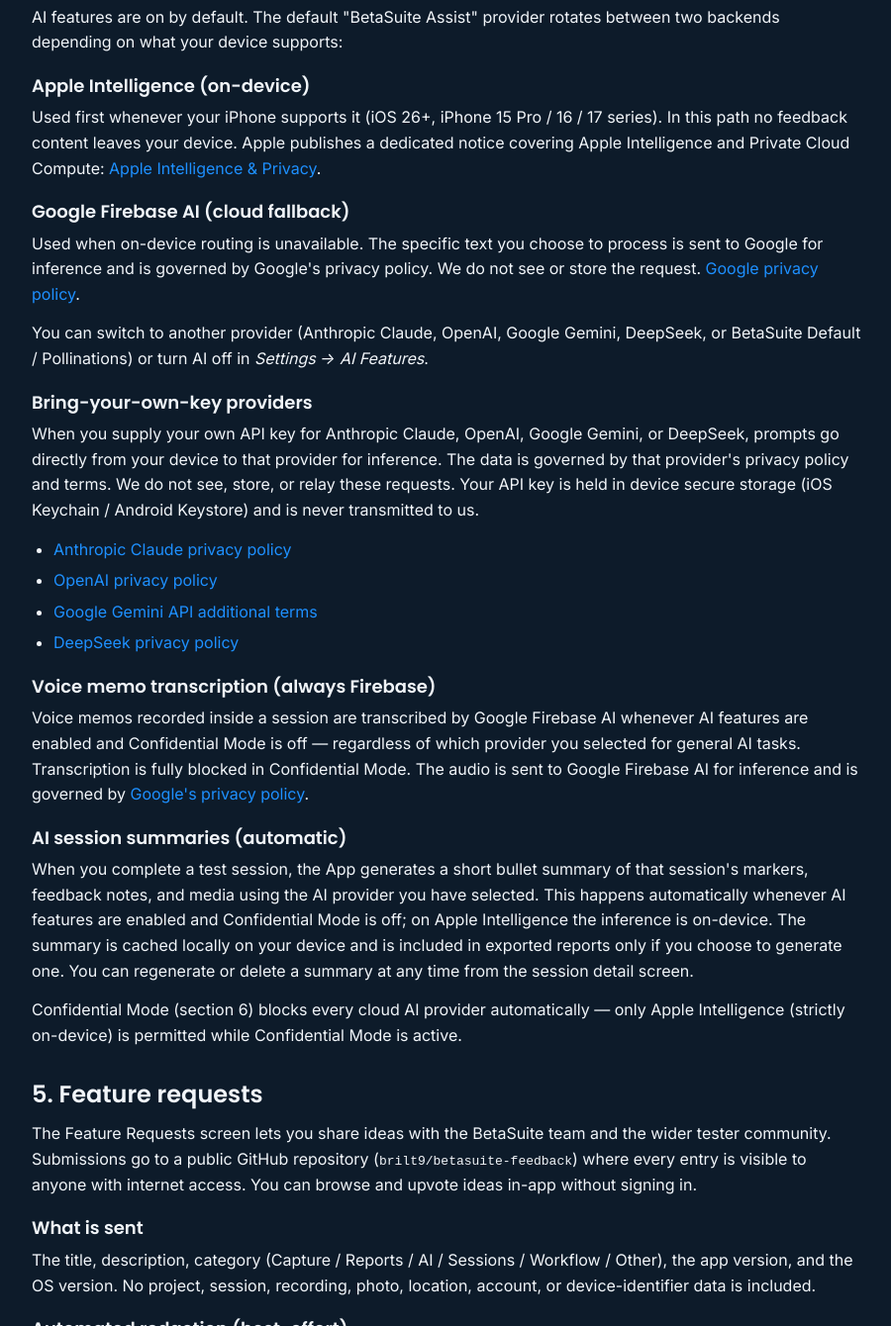
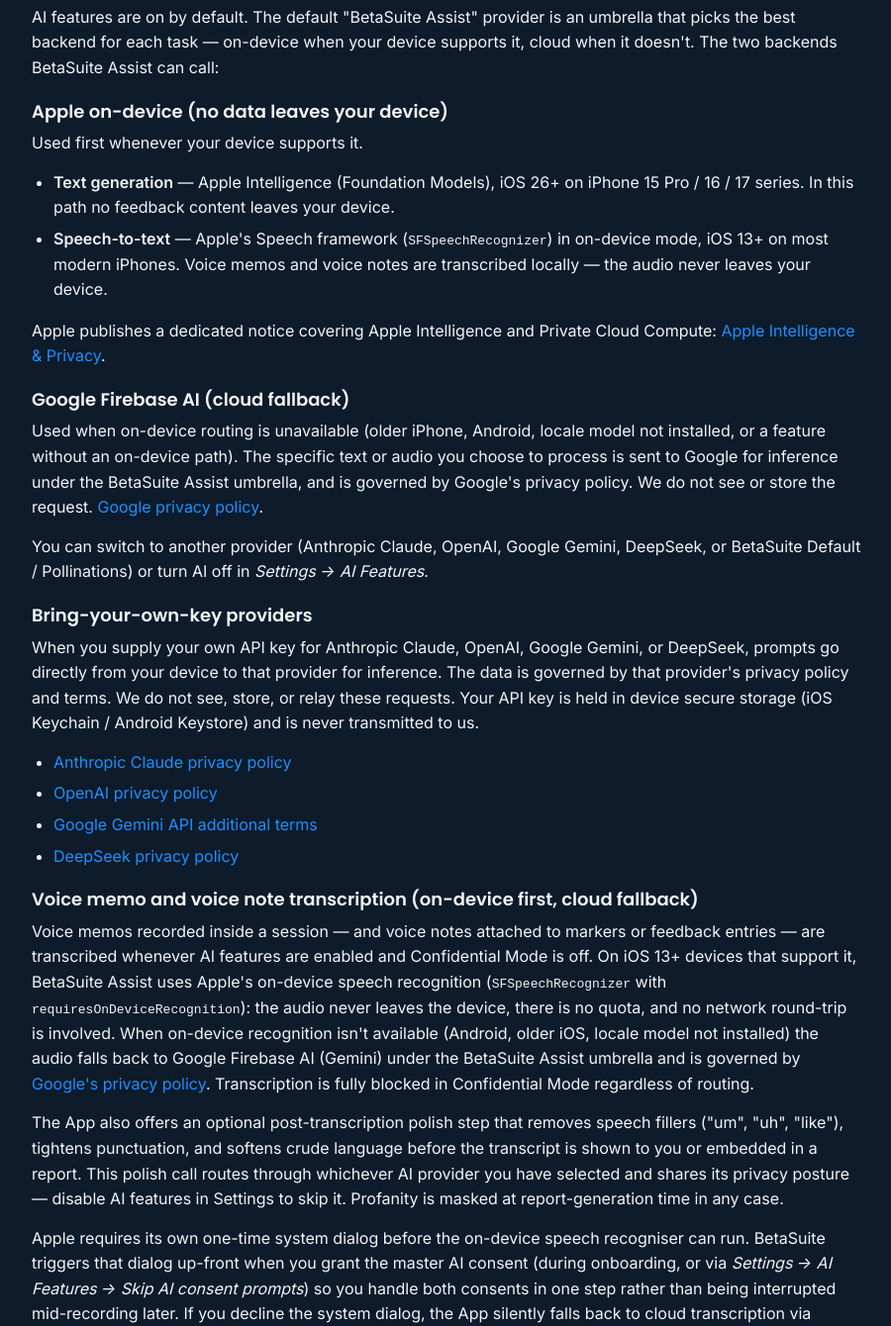
Before and after one commit to brilt9/betasuite-website, a plain HTML site: page privacy.html in a window 1280 px wide. Shown: the part 1460-2800 px from the top of the page at 99% size, without its empty margins (188-1088 px from the left). Drawn offline with Linux system fonts and the light colour scheme.

Commit message:
Update privacy.html

```diff
--- a/privacy.html
+++ b/privacy.html
@@ -5,10 +5,10 @@
   <meta name="viewport" content="width=device-width, initial-scale=1">
   <title>Privacy Policy — BetaSuite</title>
   <meta name="description" content="BetaSuite privacy policy. BetaSuite is built local-first: data lives on your device by default and never leaves it unless you use a feature that calls outside.">
-  <link rel="canonical" href="https://brilt9.github.io/betasuite-website/privacy.html>">
-  <link rel="preconnect" href="https://fonts.googleapis.com>">
-  <link rel="preconnect" href="https://fonts.gstatic.com>" crossorigin>
-  <link href="https://fonts.googleapis.com/css2?family=Inter:wght@400;500;600&family=Poppins:wght@500;600;700&display=swap>" rel="stylesheet">
+  <link rel="canonical" href="https://brilt9.github.io/betasuite-website/privacy.html">
+  <link rel="preconnect" href="https://fonts.googleapis.com">
+  <link rel="preconnect" href="https://fonts.gstatic.com" crossorigin>
+  <link href="https://fonts.googleapis.com/css2?family=Inter:wght@400;500;600&family=Poppins:wght@500;600;700&display=swap" rel="stylesheet">
   <link rel="stylesheet" href="styles.css">
   <meta name="theme-color" content="#0D1B2A">
   <link rel="icon" type="image/png" href="icon.png">
@@ -34,7 +34,7 @@
 
   <main id="main">
     <h1>Privacy Policy</h1>
-    <p class="meta">Effective: 9 May 2026</p>
+    <p class="meta">Effective: 12 May 2026</p>
 
     <p>
       BetaSuite ("we", "us") provides the BetaSuite mobile app ("the App"). The App is built local-first: feedback entries, recordings, photos, and project data live on your device by default and never leave it unless you choose to use a feature that involves an outside service.
@@ -79,16 +79,23 @@
 
     <h2 id="ai-features">4. AI features</h2>
     <p>
-      AI features are on by default. The default "BetaSuite Assist" provider rotates between two backends depending on what your device supports:
+      AI features are on by default. The default "BetaSuite Assist" provider is an umbrella that picks the best backend for each task — on-device when your device supports it, cloud when it doesn't. The two backends BetaSuite Assist can call:
     </p>
-    <h3>Apple Intelligence (on-device)</h3>
+    <h3>Apple on-device (no data leaves your device)</h3>
     <p>
-      Used first whenever your iPhone supports it (iOS 26+, iPhone 15 Pro / 16 / 17 series). In this path no feedback content leaves your device. Apple publishes a dedicated notice covering Apple Intelligence and Private Cloud Compute:
+      Used first whenever your device supports it.
+    </p>
+    <ul>
+      <li><strong>Text generation</strong> — Apple Intelligence (Foundation Models), iOS 26+ on iPhone 15 Pro / 16 / 17 series. In this path no feedback content leaves your device.</li>
+      <li><strong>Speech-to-text</strong> — Apple's Speech framework (<code>SFSpeechRecognizer</code>) in on-device mode, iOS 13+ on most modern iPhones. Voice memos and voice notes are transcribed locally — the audio never leaves your device.</li>
+    </ul>
+    <p>
+      Apple publishes a dedicated notice covering Apple Intelligence and Private Cloud Compute:
       <a href="https://www.apple.com/legal/privacy/data/en/intelligence-engine/" target="_blank" rel="noopener">Apple Intelligence &amp; Privacy</a>.
     </p>
     <h3>Google Firebase AI (cloud fallback)</h3>
     <p>
-      Used when on-device routing is unavailable. The specific text you choose to process is sent to Google for inference and is governed by Google's privacy policy. We do not see or store the request.
+      Used when on-device routing is unavailable (older iPhone, Android, locale model not installed, or a feature without an on-device path). The specific text or audio you choose to process is sent to Google for inference under the BetaSuite Assist umbrella, and is governed by Google's privacy policy. We do not see or store the request.
       <a href="https://policies.google.com/privacy" target="_blank" rel="noopener">Google privacy policy</a>.
     </p>
     <p>
@@ -104,10 +111,17 @@
       <li><a href="https://ai.google.dev/gemini-api/terms" target="_blank" rel="noopener">Google Gemini API additional terms</a></li>
       <li><a href="https://cdn.deepseek.com/policies/en-US/deepseek-privacy-policy.html" target="_blank" rel="noopener">DeepSeek privacy policy</a></li>
     </ul>
-    <h3>Voice memo transcription (always Firebase)</h3>
+    <h3>Voice memo and voice note transcription (on-device first, cloud fallback)</h3>
     <p>
-      Voice memos recorded inside a session are transcribed by Google Firebase AI whenever AI features are enabled and Confidential Mode is off — regardless of which provider you selected for general AI tasks. Transcription is fully blocked in Confidential Mode. The audio is sent to Google Firebase AI for inference and is governed by
+      Voice memos recorded inside a session — and voice notes attached to markers or feedback entries — are transcribed whenever AI features are enabled and Confidential Mode is off. On iOS 13+ devices that support it, BetaSuite Assist uses Apple's on-device speech recognition (<code>SFSpeechRecognizer</code> with <code>requiresOnDeviceRecognition</code>): the audio never leaves the device, there is no quota, and no network round-trip is involved. When on-device recognition isn't available (Android, older iOS, locale model not installed) the audio falls back to Google Firebase AI (Gemini) under the BetaSuite Assist umbrella and is governed by
       <a href="https://policies.google.com/privacy" target="_blank" rel="noopener">Google's privacy policy</a>.
+      Transcription is fully blocked in Confidential Mode regardless of routing.
+    </p>
+    <p>
+      The App also offers an optional post-transcription polish step that removes speech fillers ("um", "uh", "like"), tightens punctuation, and softens crude language before the transcript is shown to you or embedded in a report. This polish call routes through whichever AI provider you have selected and shares its privacy posture — disable AI features in Settings to skip it. Profanity is masked at report-generation time in any case.
+    </p>
+    <p>
+      Apple requires its own one-time system dialog before the on-device speech recogniser can run. BetaSuite triggers that dialog up-front when you grant the master AI consent (during onboarding, or via <em>Settings → AI Features → Skip AI consent prompts</em>) so you handle both consents in one step rather than being interrupted mid-recording later. If you decline the system dialog, the App silently falls back to cloud transcription via BetaSuite Assist; you can change your mind any time in <em>iOS Settings → Privacy &amp; Security → Speech Recognition</em>.
     </p>
 
     <h3>AI session summaries (automatic)</h3>
@@ -116,7 +130,7 @@
     </p>
 
     <p>
-      Confidential Mode (section 6) blocks every cloud AI provider automatically — only Apple Intelligence (strictly on-device) is permitted while Confidential Mode is active.
+      Confidential Mode (section 6) blocks every cloud AI provider automatically — only Apple Intelligence and Apple on-device speech recognition (strictly on-device) are permitted while Confidential Mode is active, and any feature whose on-device path is unavailable is skipped entirely rather than falling back to a cloud route.
     </p>
 
     <h2 id="feature-requests">5. Feature requests</h2>
@@ -159,7 +173,7 @@
     <ul>
       <li>All data stays on your device.</li>
       <li>Cloud sync is disabled.</li>
-      <li>All cloud AI providers are blocked. Apple Intelligence (on-device) is permitted.</li>
+      <li>All cloud AI providers are blocked. Apple Intelligence (on-device) and Apple on-device speech recognition are permitted; any feature whose on-device path is unavailable on your device is skipped rather than falling back to cloud.</li>
       <li>Feature-request submission (section 5) remains available after a one-tap acknowledgement, since only form fields leave the device.</li>
       <li>A confirmation dialog is required before any share or export action.</li>
     </ul>
```
